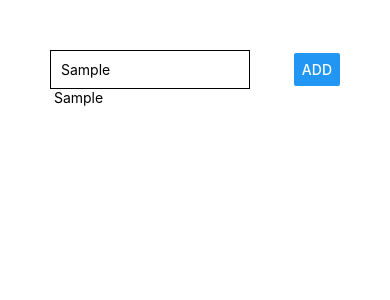
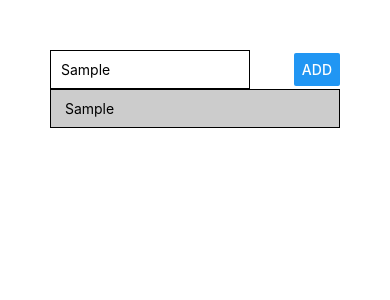
Before and after one commit to jkol36/react-native-complete-guide, a React Native app: screen / in a window 390 px wide. Both pictures are taken after typing "Sample" into the empty fields and a click on the button "ADD". Shown: the top 300 px of the page. Built offline with nearby package versions, Linux system fonts and the light colour scheme.

Commit message:
added styling to the list item

```diff
--- a/App.js
+++ b/App.js
@@ -31,7 +31,9 @@ export default function App() {
       <View>
         {courseGoals.map((courseGoal, index) => {
           return (
-            <Text key={index}> {courseGoal}</Text>
+            <View style={styles.listItem}>
+              <Text key={index}> {courseGoal}</Text>
+            </View>
           )
         })}
       </View>
@@ -56,5 +58,12 @@ const styles = StyleSheet.create({
   inputContainer: {
     flexDirection: 'row',
     justifyContent: 'space-between',
-    alignItems: 'center' }
+    alignItems: 'center'
+  },
+  listItem: {
+    padding:10,
+    backgroundColor:'#ccc',
+    borderColor:'black',
+    borderWidth: 1
+  }
 });
```
